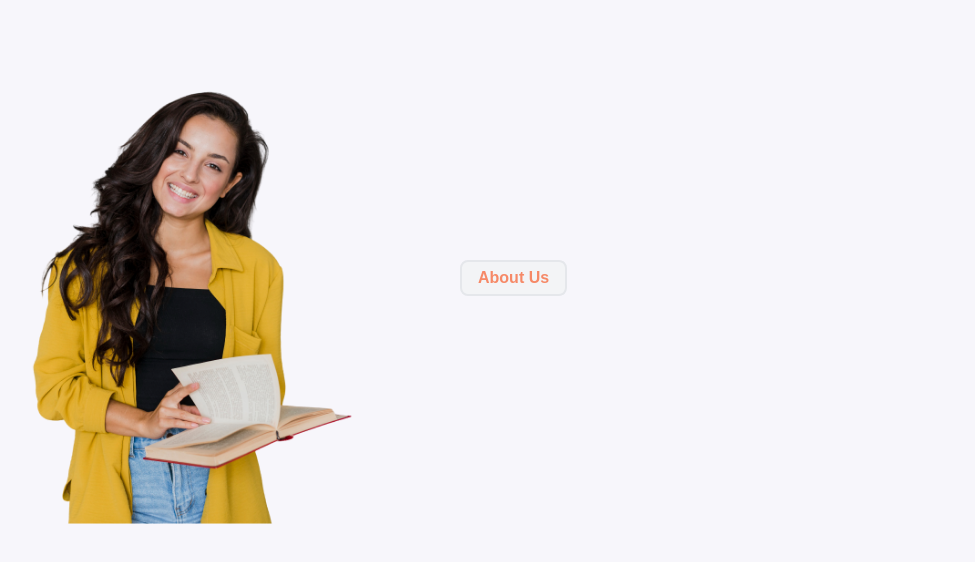
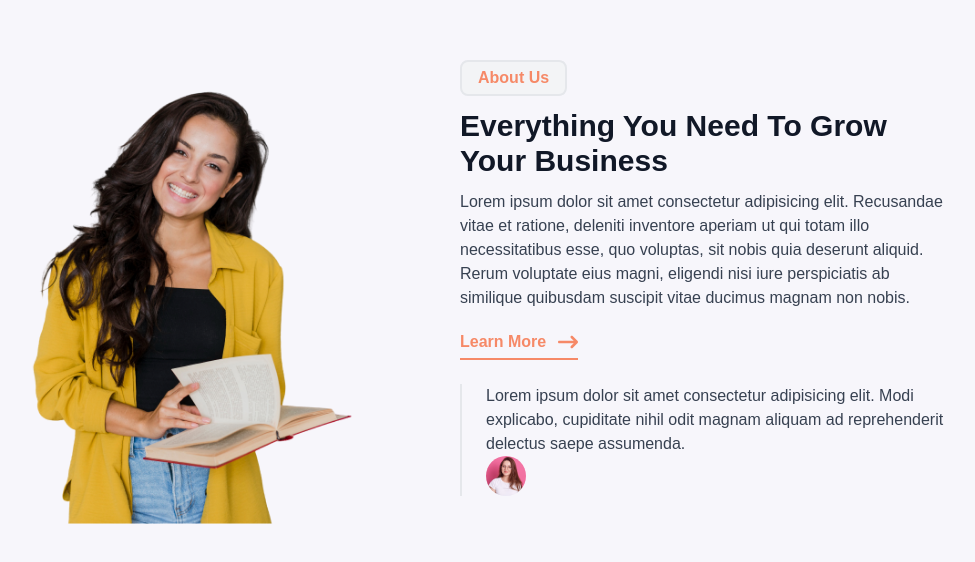
Before and after one commit to moonspark78/TechDev_NextJS, a Next.js app: page / in a window 1280 px wide. Shown: the part 896-1458 px from the top of the page, without its empty margins (200-1175 px from the left). Built offline with nearby package versions, Linux system fonts and the light colour scheme; a web font is replaced by a local one.

Commit message:
working on  about Section

```diff
--- a/app/components/Home/About/About.tsx
+++ b/app/components/Home/About/About.tsx
@@ -1,5 +1,6 @@
 import Image from 'next/image'
 import React from 'react'
+import { FaArrowRightLong } from "react-icons/fa6";
 
 const About = () => {
   return (
@@ -19,6 +20,35 @@ const About = () => {
               <h1 className='border-2 px-4 w-fit rounded-lg bg-gray-100 py-1 text-[#f68967] font-bold'>
                 About Us
               </h1>
+              <h1 className='text-2xl sm:text-3xl font-bold text-gray-900 mt-3 leading-[2.2rem] sm:leading-[2.2rem]'>
+                Everything You Need To Grow Your Business
+              </h1>
+              <p className='mt-3 leading-relaxed text-sm sm:text-base text-gray-700'>
+                Lorem ipsum dolor sit amet consectetur adipisicing elit. Recusandae vitae et ratione, deleniti inventore aperiam
+                ut qui totam illo necessitatibus esse, quo voluptas, sit nobis quia deserunt aliquid. Rerum voluptate eius magni,
+                eligendi nisi iure perspiciatis ab similique quibusdam suscipit vitae ducimus magnam non nobis.
+              </p>
+              <button className='mt-5 text-[#f68967] font-bold pb-1 border-b-2 border-[#f68967] flex items-center'>
+                Learn More
+                <FaArrowRightLong size={20} className='ml-3'/>
+              </button>
+              <div className='mt-6 border-l-2 border-gray-200'>
+                <div className='ml-6'>
+                  <p className='text-gray-700 font-medium'>
+                    Lorem ipsum dolor sit amet consectetur adipisicing elit. Modi explicabo,
+                    cupiditate nihil odit magnam aliquam ad reprehenderit delectus saepe assumenda.
+                  </p>
+                  <div>
+                    <Image
+                      src="/images/u1.jpg"
+                      alt='user'
+                      width={40}
+                      height={40}
+                      className='rounded-full'
+                    />
+                  </div>
+                </div>
+              </div>
             </div>
         </div>
     </div>
```
